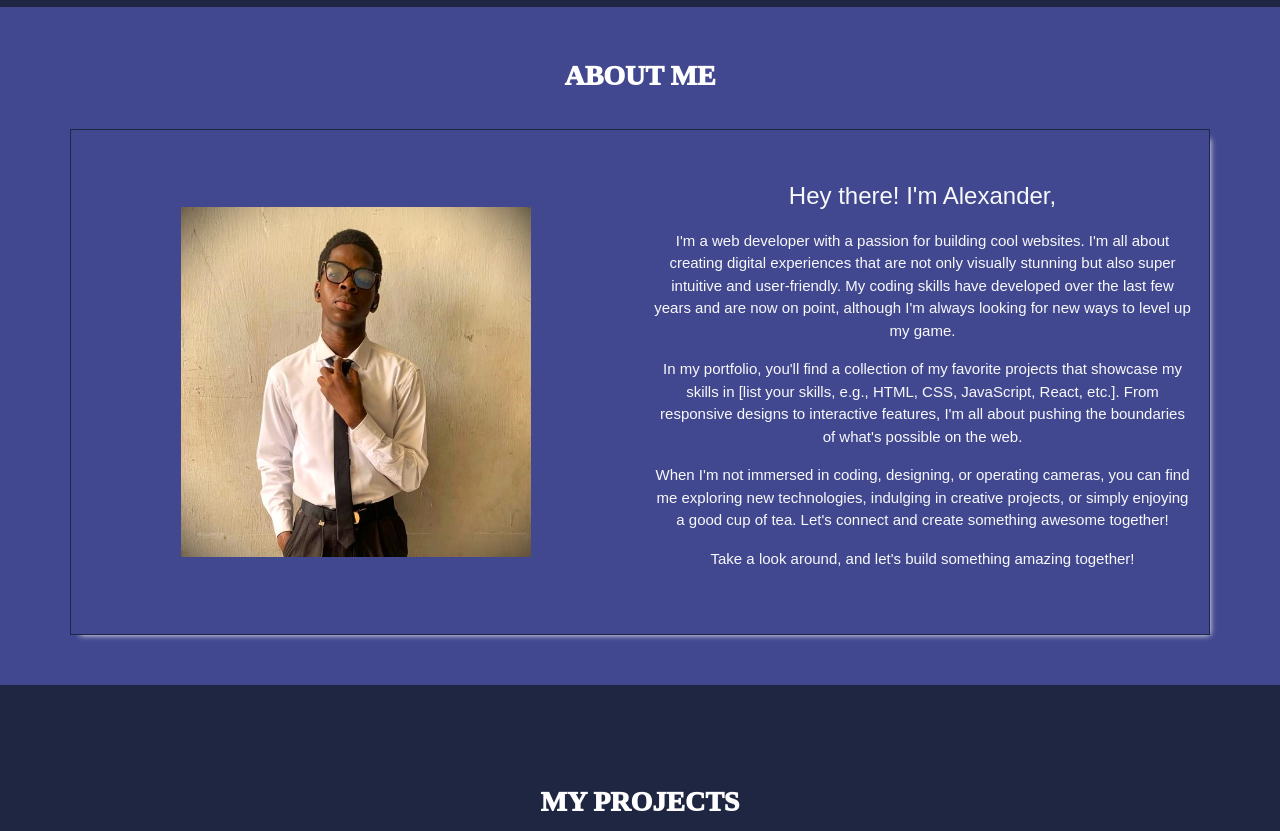
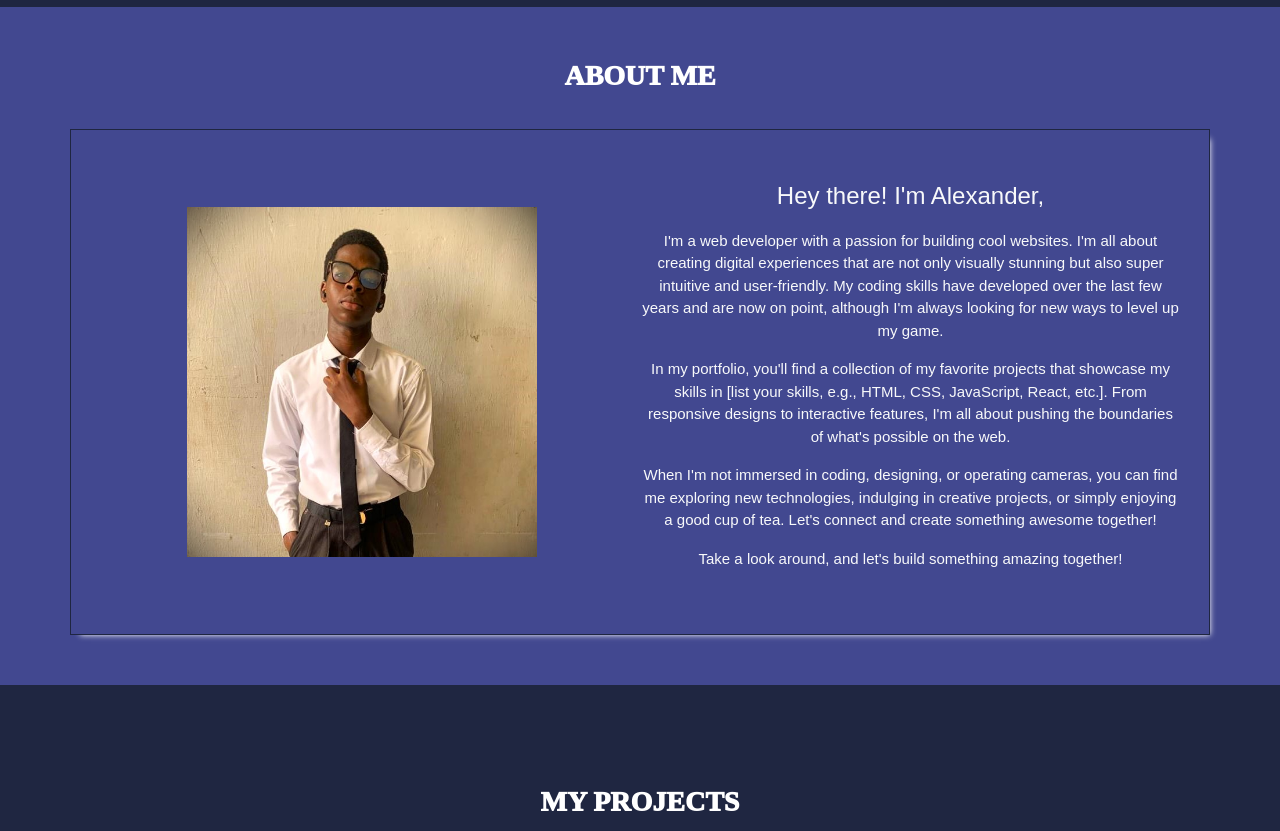
Before and after one commit to Dotun12345/portfolio, a plain HTML site: page index.html in a window 1280 px wide. Shown: the part 600-1431 px from the top of the page. Drawn offline with nearby package versions, Linux system fonts and the light colour scheme; a web font is replaced by a local one.

Commit message:
Update index.html

```diff
--- a/index.html
+++ b/index.html
@@ -84,7 +84,7 @@
     </div>
 
     <div class="container" id="cntn">
-        <div class="row justify-content-center align-center d-flex">
+        <div class="justify-content-center align-center d-flex">
             <div class="col-lg-6 col-sm-12 col-md-12 justify-content-center d-flex align-items-center py-5">
                 <img src="images/IMG-20240701-WA0134.jpg" alt="" height="350px" width="350px" id="image">
             </div>
```
